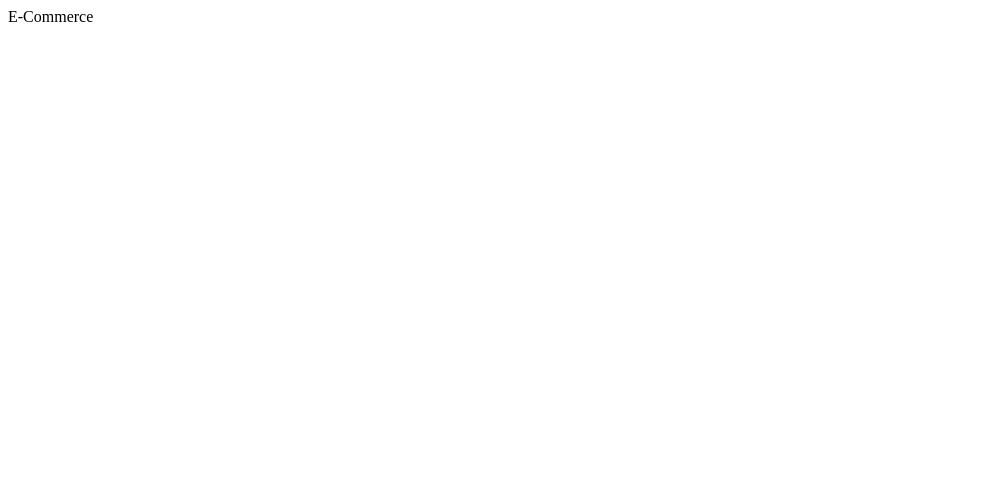
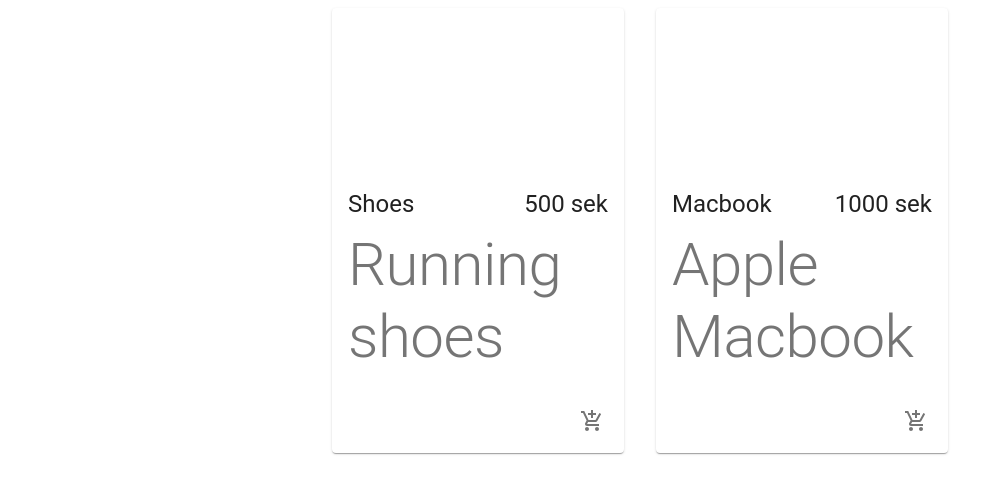
Before and after one commit to Toubic/e_commerce, a React (Create React App) app: page / in a window 1280 px wide. Shown: the top 494 px of the page, without its empty margins (0-1004 px from the left). Built offline with nearby package versions, Linux system fonts and the light colour scheme.

Commit message:
+ product grid

```diff
--- a/public/index.html
+++ b/public/index.html
@@ -8,7 +8,7 @@
     <meta name="description" content="Web site created using create-react-app" />
     <link rel="apple-touch-icon" href="%PUBLIC_URL%/logo192.png" />
     <link rel="manifest" href="%PUBLIC_URL%/manifest.json" />
-    <title>React App</title>
+    <title>E-Commerce</title>
   </head>
   <body>
     <noscript>You need to enable JavaScript to run this app.</noscript>
--- a/src/App.js
+++ b/src/App.js
@@ -1,9 +1,11 @@
-import React from 'react'
+import React from 'react';
+
+import Products from './components/Products/Products'
 
 const App = () => {
     return (
         <div>
-            E-Commerce
+            <Products />
         </div>
     )
 }
--- /dev/null
+++ b/src/components/Products/Product/Product.jsx
@@ -0,0 +1,34 @@
+import React from 'react';
+import { Card, CardMedia, CardContent, CardActions,Typography, IconButton } from '@material-ui/core';
+import { AddShoppingCart } from '@material-ui/icons';
+
+import useStyles from './styles';
+
+const Product = ({ product }) => {
+    const classes = useStyles();
+    return (
+        <Card className={classes.root}>
+            <CardMedia className={classes.media} image='' title={product.name} />
+            <CardContent>
+                <div className={classes.cardContent}>
+                    <Typography variant="h5" gutterBottom>
+                        {product.name}
+                    </Typography>
+                    <Typography variant="h5" gutterBottom>
+                        {product.price}
+                    </Typography>
+                </div>
+                <Typography variant="h2" color="textSecondary">
+                    {product.description}
+                </Typography>
+            </CardContent>
+            <CardActions disableSpacing className={classes.cardActions}>
+                <IconButton aria-label="Add to cart">
+                    <AddShoppingCart />
+                </IconButton>
+            </CardActions>
+        </Card>
+    )
+}
+
+export default Product;
--- /dev/null
+++ b/src/components/Products/Product/styles.js
@@ -0,0 +1,20 @@
+import { makeStyles } from '@material-ui/core/styles';
+
+export default makeStyles(() => ({
+    root: {
+      // maxWidth: 345, original width style
+      maxWidth: '100%',
+    },
+    media: {
+      height: 0,
+      paddingTop: '56.25%', // 16:9
+    },
+    cardActions: {
+      display: 'flex',
+      justifyContent: 'flex-end',
+    },
+    cardContent: {
+      display: 'flex',
+      justifyContent: 'space-between',
+    },
+  }));
--- /dev/null
+++ b/src/components/Products/Products.jsx
@@ -0,0 +1,26 @@
+import React from 'react';
+import { Grid } from '@material-ui/core';
+
+import Product from './Product/Product'
+
+const products = [
+    {id: 1, name: 'Shoes', description: 'Running shoes', price: '500 sek'},
+    {id: 2, name: 'Macbook', description: 'Apple Macbook', price: '1000 sek'}
+];
+
+const Products = () => {
+    return(
+        <main>
+            <Grid container justify="center" spacing={4}>
+                {products.map((product) => (
+                    <Grid item key={product.id} xs={12} sm={6} md={4} lg={3}>
+                        <Product product={product} />
+                    </Grid>
+                ))}
+            </Grid>
+        </main>
+    );
+
+}
+
+export default Products;
```
